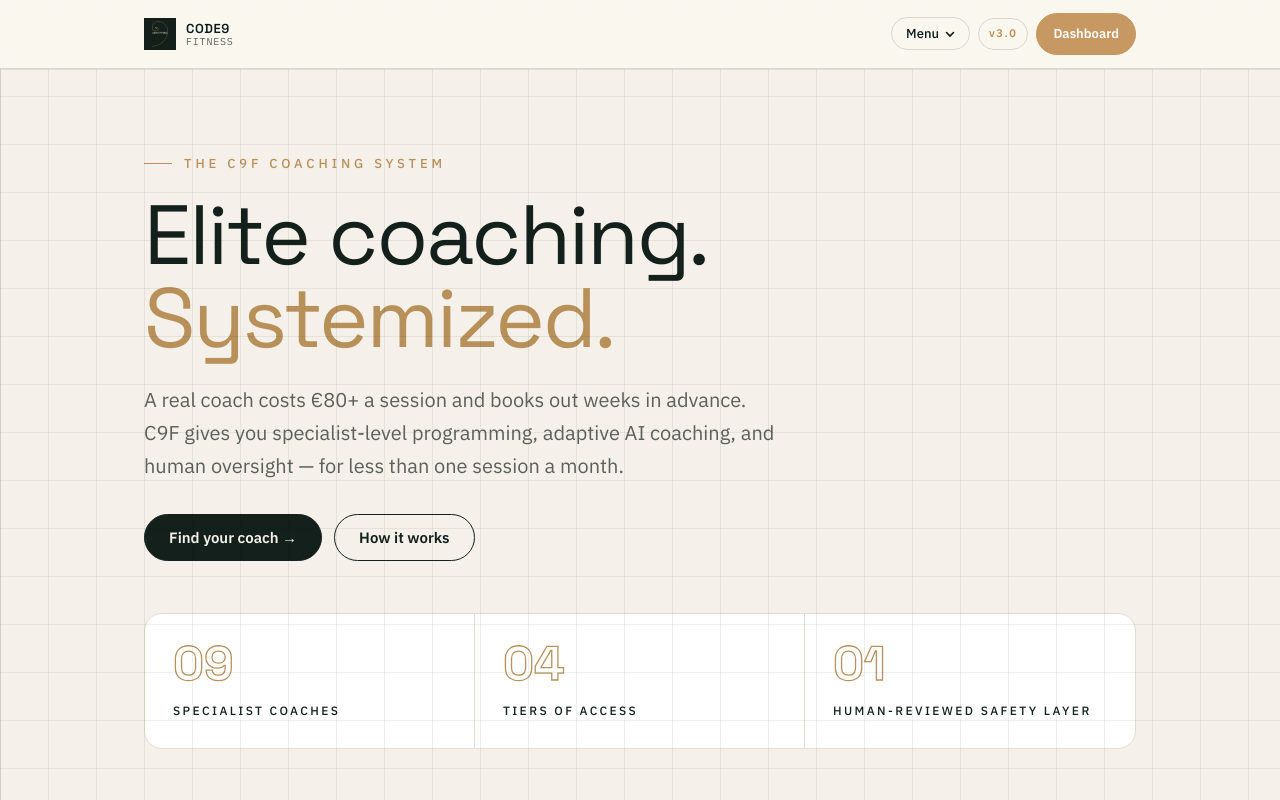
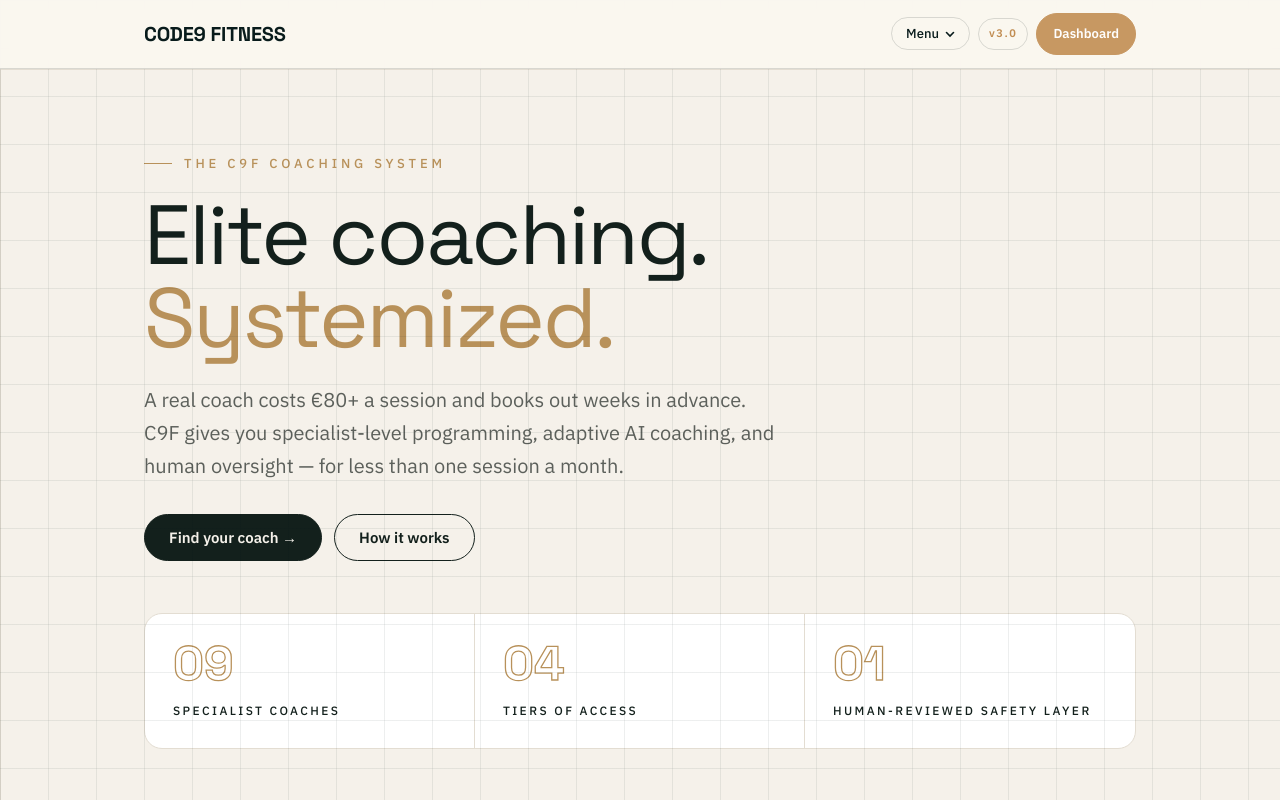
Before and after one commit to code9fit-dev/code9.fit, a Next.js app: page / in a window 1280 px wide. Shown: the top 800 px of the page. Built offline with nearby package versions, Linux system fonts and the light colour scheme; no server answers.

Commit message:
Update header to show 'CODE9 FITNESS' text only, remove logo image

```diff
--- a/src/components/HeaderNav.tsx
+++ b/src/components/HeaderNav.tsx
@@ -1,7 +1,6 @@
 'use client';
 
 import Link from 'next/link';
-import Image from 'next/image';
 import { useState } from 'react';
 
 export function HeaderNav() {
@@ -18,22 +17,10 @@ export function HeaderNav() {
       }}
     >
       <div style={{ maxWidth: '1040px', margin: '0 auto', padding: '0 24px', display: 'flex', alignItems: 'center', justifyContent: 'space-between', height: '68px', gap: '16px' }}>
-        <Link href="/" style={{ display: 'flex', alignItems: 'center', gap: '10px', textDecoration: 'none' }}>
-          <Image
-            src="/code9-logo-dark.svg"
-            alt="Code9 Fitness"
-            width={32}
-            height={32}
-            style={{ height: '32px', width: 'auto' }}
-          />
-          <div style={{ display: 'flex', flexDirection: 'column', gap: '2px' }}>
-            <span className="font-display font-semibold" style={{ fontSize: '13px', letterSpacing: '.05em', color: 'var(--ink)', lineHeight: '1' }}>
-              CODE9
-            </span>
-            <span className="font-mono" style={{ fontSize: '10px', letterSpacing: '.08em', color: 'var(--ink-dim)', lineHeight: '1' }}>
-              FITNESS
-            </span>
-          </div>
+        <Link href="/" style={{ display: 'flex', alignItems: 'center', gap: '8px', textDecoration: 'none' }}>
+          <span className="font-display font-bold" style={{ fontSize: '20px', letterSpacing: '-.01em', color: 'var(--ink)', lineHeight: '1' }}>
+            CODE9 FITNESS
+          </span>
         </Link>
 
         <div style={{ display: 'flex', alignItems: 'center', gap: '8px' }}>
```
